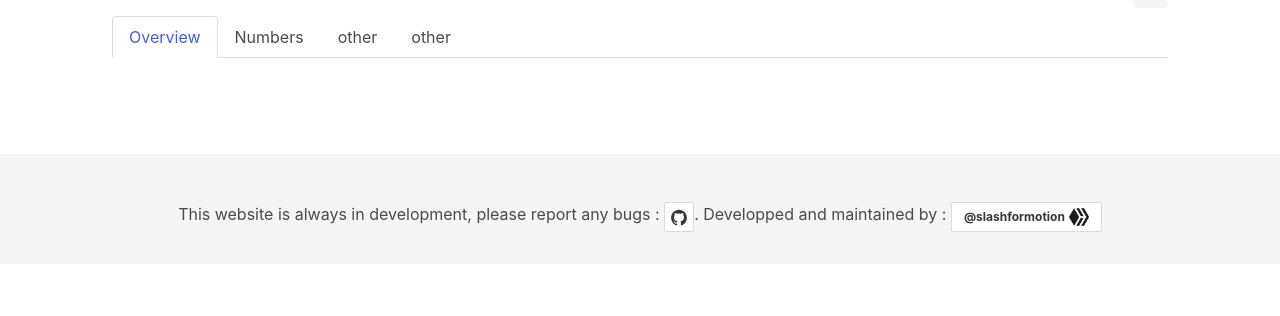
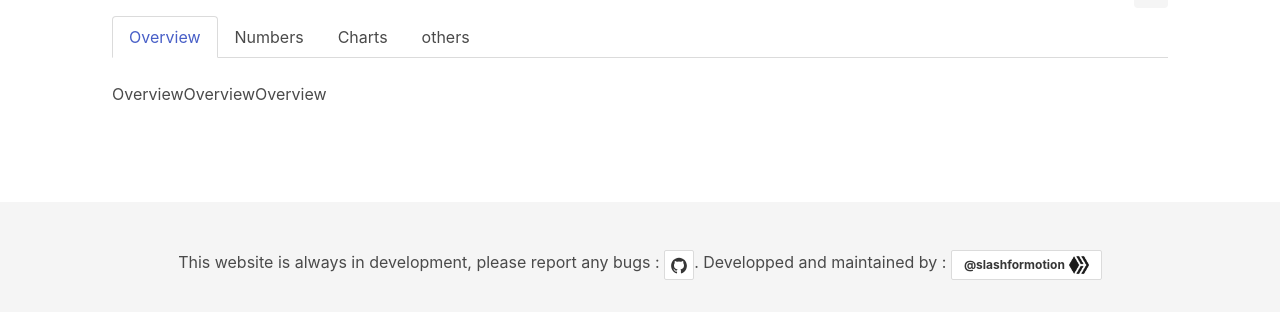
Before and after one commit to Slashformotion-s-Graveyard/hivemess, a Flask app: template flask_app/templates/public/user/overview_user.html in a window 1280 px wide. Shown: the part 484-800 px from the top of the page. Run offline with Flask 2, Linux system fonts and the light colour scheme; the template is opened without the code that fills it, so the values that code supplies are empty; some libraries are stand-ins or nearby versions.

Commit message:
add: tabs

```diff
--- a/flask_app/static/css/style.css
+++ b/flask_app/static/css/style.css
@@ -15,3 +15,12 @@
     padding-top: 3rem;
     padding-bottom: 2rem;
 }
+
+div[tab-content] {
+    display: none;
+
+}
+
+div[tab-content].is-active {
+    display: block;
+}
--- a/flask_app/templates/public/user/overview_user.html
+++ b/flask_app/templates/public/user/overview_user.html
@@ -64,34 +64,97 @@
     </div>
 </div>
 
-<div class="section pt-1">
+<div id="user_content" class="section pt-1">
     <!-- tabs -->
     <div class="tabs is-boxed is-toogle">
         <ul>
-            <li class="is-active">
+            <li tab-target="overview" class="is-active">
                 <a>
                     <span>Overview</span>
                 </a>
             </li>
-            <li>
+            <li tab-target="numbers">
                 <a>
                     <span>Numbers</span>
                 </a>
             </li>
-            <li>
+            <li tab-target="charts">
                 <a>
-                    <span>other</span>
+                    <span>Charts</span>
                 </a>
             </li>
-            <li>
+            <li tab-target="others">
                 <a>
-                    <span>other</span>
+                    <span>others</span>
                 </a>
             </li>
         </ul>
     </div>
     <!-- end tabs -->
+    <div class="content-tabs">
+
+        <div tab-content='overview' class='is-active'>
+            OverviewOverviewOverview
+        </div>
+
+        <div tab-content='numbers'>
+            NumbersNumbersNumbersNumbers
+        </div>
+
+        <div tab-content='charts'>
+            ChartsChartsChartsCharts
+        </div>
+
+        <div tab-content='others'>
+            othersothersothersothers
+        </div>
+
+    </div>
 
 </div>
 
 {% endblock main %}
+
+{% block script %}
+
+<script>
+const TABS = document.querySelectorAll("[tab-target]");
+const CONTENT = document.querySelectorAll('[tab-content]');
+const ACTIVE_CLASS = 'is-active';
+
+function initTabs() {
+    TABS.forEach((tab) => {
+      tab.addEventListener('click', (e) => {
+        let selected = tab.getAttribute('tab-target');
+        updateActiveTab(tab);
+        updateActiveContent(selected);
+      })
+    })
+}
+
+function updateActiveTab(selected) {
+  TABS.forEach((tab) => {
+    if (tab && tab.classList.contains(ACTIVE_CLASS)) {
+      tab.classList.remove(ACTIVE_CLASS);
+    }
+  });
+  selected.classList.add(ACTIVE_CLASS);
+}
+
+function updateActiveContent(selected) {
+  CONTENT.forEach((item) => {
+    if (item && item.classList.contains(ACTIVE_CLASS)) {
+      item.classList.remove(ACTIVE_CLASS);
+    }
+    let data = item.getAttribute('tab-content');
+    if (data === selected) {
+      item.classList.add(ACTIVE_CLASS);
+    }
+  });
+}
+
+initTabs();
+
+</script>
+
+{% endblock script %}
--- a/flask_app/templates/public/user/user_form.html
+++ b/flask_app/templates/public/user/user_form.html
@@ -37,7 +37,8 @@
 
 {% if wrong_username != False %}
 {% block script %}
-<script>document.addEventListener('DOMContentLoaded', () => {
+<script>
+document.addEventListener('DOMContentLoaded', () => {
     (document.querySelectorAll('.notification .delete') || []).forEach(($delete) => {
       $notification = $delete.parentNode;
 
```
Also changed, not shown: flask_app/static/js/ajax.js (added).
